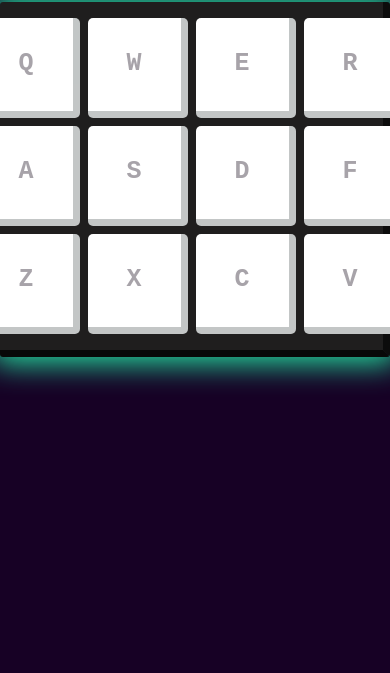
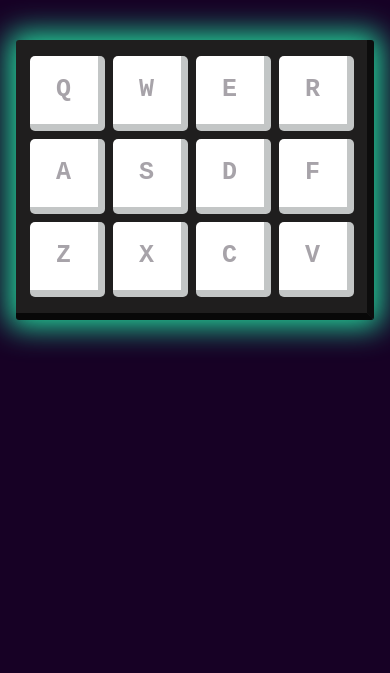
Before and after one commit to jhon-patiu/drum-machine, a plain HTML site: page index.html in a window 390 px wide. Shown: the part 171-844 px from the top of the page. Drawn offline with Linux system fonts and the light colour scheme.

Commit message:
fix key size for mobile

```diff
--- a/main.css
+++ b/main.css
@@ -51,13 +51,6 @@ body {
   box-shadow: 0 0 30px 7px rgb(36, 221, 159);
 }
 
-@media (max-width: 600px) {
-  .drum-pad {
-    max-height: 450px;
-    max-width: 450px;
-  }
-}
-
 .key {
   font-family: "Fredoka One", cursive;
   font-weight: bold;
@@ -70,10 +63,9 @@ body {
   width: auto;
   min-height: 100px;
   min-width: 100px;
+  max-width: auto;
+  max-height: auto;
   font-size: 25px;
-  text-align: center;
-  height: 100%;
-  width: 100%;
   display: flex;
   justify-content: center;
   align-items: center;
@@ -102,3 +94,20 @@ body {
 .clr-6 {
   background-color: #52ef52;
 }
+
+@media (max-width: 700px) {
+  .drum-pad {
+    max-height: 450px;
+    max-width: 450px;
+  }
+  .container {
+    margin: 2em 1em;
+  }
+
+  .key {
+    min-height: 70px;
+    min-width: 70px;
+    width: 75px;
+    height: 75px;
+  }
+}
```
Also changed, not shown: index.html (+4 -0 lines).
